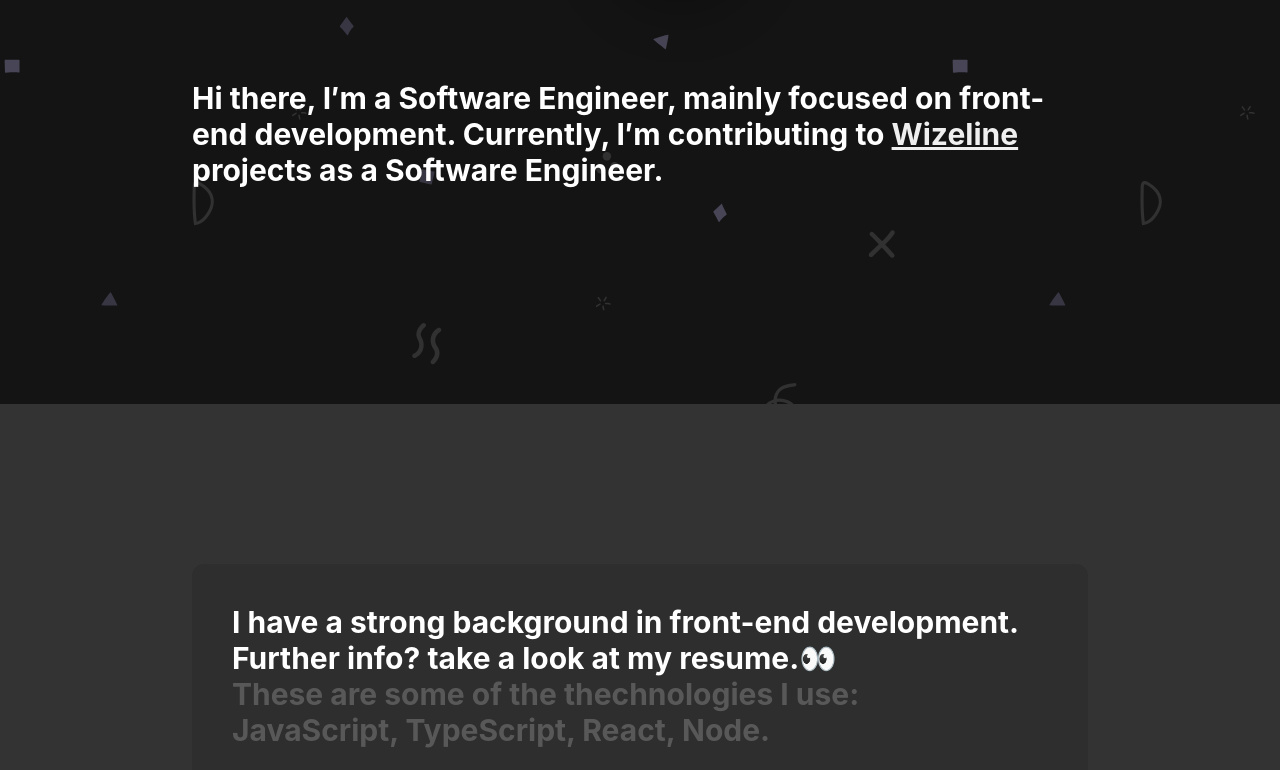
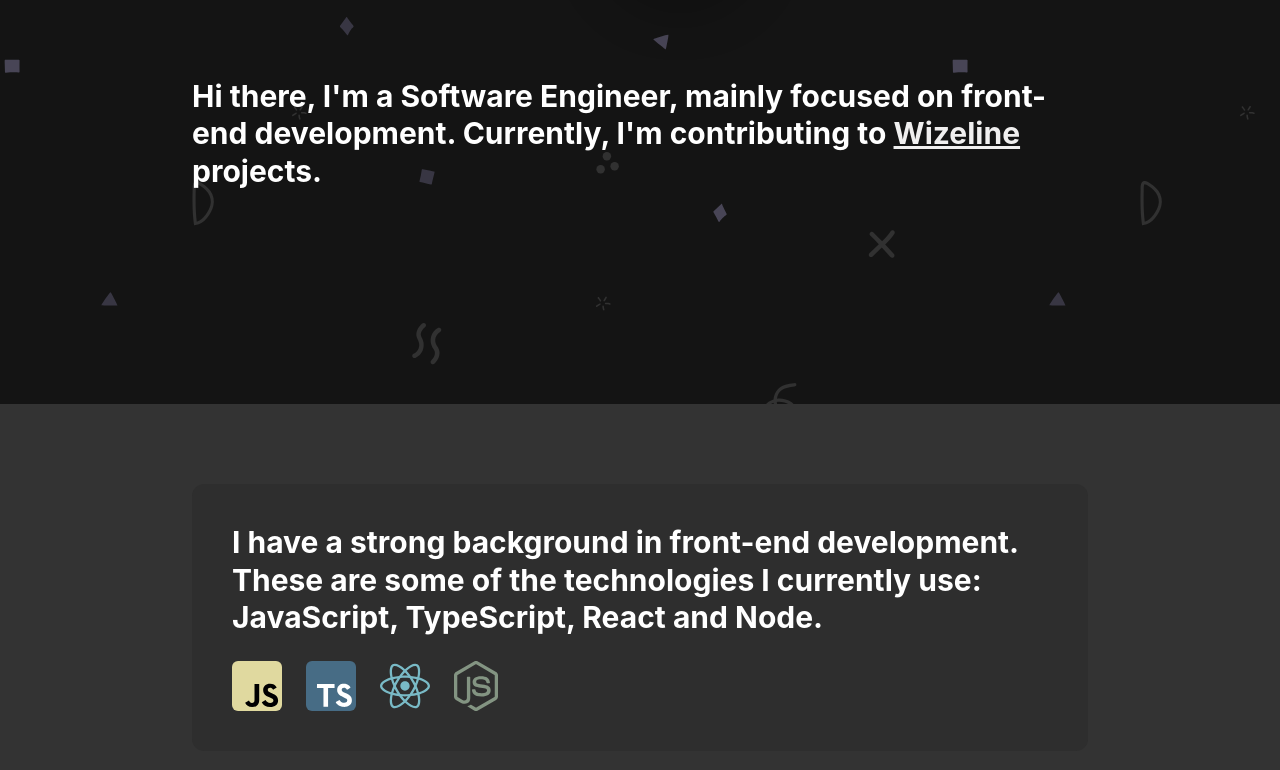
Before and after one commit to emigdio821/emigdio821.github.io, a React (Create React App) app: page / in a window 1280 px wide. Shown: the part 396-1166 px from the top of the page. Built offline with nearby package versions, Linux system fonts and the light colour scheme.

Commit message:
Refactored some code, deleted context

```diff
--- a/src/App.tsx
+++ b/src/App.tsx
@@ -3,23 +3,18 @@ import Navbar from "components/Nabvar";
 import Footer from "components/Footer";
 import AppdRoutes from "components/AppRoutes";
 import { BrowserRouter } from "react-router-dom";
-import { ScrollObserver } from "context/ScrollObserver";
 import { Box, ChakraProvider } from "@chakra-ui/react";
 
 export default function App() {
   return (
-    <ScrollObserver>
     <BrowserRouter>
       <ChakraProvider theme={theme}>
         <Navbar />
-          <Box
-            minH={{ base: "calc(100vh - 222px)", sm: "calc(100vh - 150px)" }}
-          >
+        <Box minH={{ base: "calc(100vh - 222px)", sm: "calc(100vh - 150px)" }}>
           <AppdRoutes />
         </Box>
         <Footer />
       </ChakraProvider>
     </BrowserRouter>
-    </ScrollObserver>
   );
 }
--- a/src/components/Bio.tsx
+++ b/src/components/Bio.tsx
@@ -36,7 +36,7 @@ export default function Bio() {
       <BioSection>
         <BioYear>2014</BioYear>
         <chakra.span>
-          <SemiBoldText>Telematics Engineering</SemiBoldText> Bachelor&prime;s
+          <SemiBoldText>Telematics Engineering</SemiBoldText> Bachelor&apos;s
           Degree, <SemiBoldText>University of Colima</SemiBoldText>.
         </chakra.span>
       </BioSection>
--- /dev/null
+++ b/src/components/CardText.tsx
@@ -0,0 +1,13 @@
+import { Text } from "@chakra-ui/react";
+
+export default function CardText({ children }: { children: React.ReactNode }) {
+  return (
+    <Text
+      fontWeight="bold"
+      lineHeight={1.25}
+      fontSize={{ base: "2xl", md: "3xl" }}
+    >
+      {children}
+    </Text>
+  );
+}
--- a/src/components/Hobbies.tsx
+++ b/src/components/Hobbies.tsx
@@ -1,22 +1,22 @@
-import { Box, useColorModeValue, Heading } from "@chakra-ui/react";
+import { Box, useColorModeValue } from "@chakra-ui/react";
 import MotionDiv from "./MotionDiv";
+import CardText from "./CardText";
 
 export default function Hobbies() {
   return (
+    <MotionDiv>
       <Box
         borderRadius="xl"
         p={{ base: 4, md: 10 }}
         mt={{ base: 4, md: 20 }}
-      mb={{ base: 4, md: 20 }}
         bg={useColorModeValue("#fafafa", "#2e2e2e")}
       >
-      <MotionDiv>
-        <Heading as="h2" size={{ base: "lg" }}>
+        <CardText>
           I love music. On my free time I like to play videogames or play drums.
-          I like to build custom pc&prime;s and custom keyboards. I&prime;m also
+          I like to build custom pc&apos;s and keyboards. I&apos;m also
           passionate about new technology topics 🤓.
-        </Heading>
+        </CardText>
+      </Box>
     </MotionDiv>
-    </Box>
   );
 }
--- a/src/components/HomeTitle.tsx
+++ b/src/components/HomeTitle.tsx
@@ -5,6 +5,7 @@ import {
   Flex,
   Stack,
   VStack,
+  chakra,
   Button,
   Heading,
   useColorModeValue,
@@ -14,6 +15,7 @@ import TextColorModeVal from "utils/TextColorModeVal";
 import styles from "assets/css/common.module.css";
 import EmAvatar from "./EmAvatar";
 import MotionDiv from "./MotionDiv";
+import CardText from "./CardText";
 
 export default function HomeTitle() {
   const titleBg = useColorModeValue(bgDark, bgLight);
@@ -23,7 +25,7 @@ export default function HomeTitle() {
       pb={20}
       minH="100vh"
       bgImage={titleBg}
-      mb={{ base: 4, md: 40 }}
+      mb={{ base: 4, md: 20 }}
       bgColor={useColorModeValue("#fafafa", "#141414")}
     >
       <VStack px={4} w="100%" justify="center">
@@ -60,9 +62,9 @@ export default function HomeTitle() {
             <EmAvatar />
           </Stack>
           <Box maxW="4xl">
-            <Heading as="h2" size={{ base: "lg" }}>
-              Hi there, I&prime;m a Software Engineer, mainly focused on
-              front-end development. Currently, I&prime;m contributing to{" "}
+            <CardText>
+              Hi there, I&apos;m a Software Engineer, mainly focused on
+              front-end development. Currently, I&apos;m contributing to{" "}
               <Button
                 as="a"
                 fontSize="lg"
@@ -74,12 +76,15 @@ export default function HomeTitle() {
                 color={TextColorModeVal()}
                 href="https://www.wizeline.com/"
               >
-                <Heading as="h2" size={{ base: "lg" }}>
+                <chakra.span
+                  fontWeight="700"
+                  fontSize={{ base: "2xl", md: "3xl" }}
+                >
                   Wizeline
-                </Heading>
+                </chakra.span>
               </Button>{" "}
-              projects as a Software Engineer.
-            </Heading>
+              projects.
+            </CardText>
           </Box>
         </MotionDiv>
       </VStack>
--- a/src/components/MotionDiv.tsx
+++ b/src/components/MotionDiv.tsx
@@ -2,15 +2,10 @@ import { motion, Variants } from "framer-motion";
 
 interface MotionDivProps {
   children: React.ReactNode;
-  delay?: number;
   y?: number;
 }
 
-export default function MotionDiv({
-  children,
-  delay = 0,
-  y = 20,
-}: MotionDivProps) {
+export default function MotionDiv({ children, y = 50 }: MotionDivProps) {
   const variants: Variants = {
     offscreen: {
       y,
@@ -28,8 +23,6 @@ export default function MotionDiv({
       opacity: 1,
       transition: {
         type: "tween",
-        // bounce: 0.4,
-        // duration: 1,
       },
     },
   };
@@ -39,7 +32,6 @@ export default function MotionDiv({
       initial="offscreen"
       variants={variants}
       whileInView="onscreen"
-      transition={{ delay }}
       viewport={{ once: true, amount: 0.4 }}
     >
       {children}
--- a/src/components/ResumeLeft.tsx
+++ b/src/components/ResumeLeft.tsx
@@ -113,7 +113,7 @@ export default function ResumeLeft({ pdfCallback }: ResumeLeftProps) {
           Telematics Engineer
         </Heading>
         <Box color={TextColorModeVal()}>
-          <Text fontSize="sm">Engineer&prime;s Degree</Text>
+          <Text fontSize="sm">Engineer&apos;s Degree</Text>
           <Text fontSize="sm">University of Colima</Text>
           <Text fontSize="sm">2010 - 2014</Text>
         </Box>
--- a/src/components/Skills.tsx
+++ b/src/components/Skills.tsx
@@ -1,33 +1,15 @@
-import { useContext, useRef } from "react";
-import {
-  Heading,
-  Box,
-  Image,
-  Stack,
-  useColorModeValue,
-} from "@chakra-ui/react";
-import { ScrollContext } from "context/ScrollObserver";
+import { Box, Image, Stack, useColorModeValue } from "@chakra-ui/react";
 import jsSvg from "assets/images/js.svg";
 import tsSvg from "assets/images/ts.svg";
 import reactSvg from "assets/images/react.svg";
 import nodeSvg from "assets/images/node.svg";
 import MotionDiv from "./MotionDiv";
-
-interface OpacityBlockProps {
-  progress: number;
-  blockNumber: number;
-}
+import CardText from "./CardText";
 
 interface ImgListProps {
   src: string;
   alt: string;
 }
-
-const opacityBlock = ({ progress, blockNumber }: OpacityBlockProps) => {
-  const currProgress = progress - blockNumber;
-  if (currProgress >= 0 && currProgress < 1) return 1;
-  return 0.2;
-};
 
 function ImgList({ src, alt }: ImgListProps) {
   return (
@@ -36,56 +18,26 @@ function ImgList({ src, alt }: ImgListProps) {
 }
 
 export default function Skills() {
-  const { scrollY } = useContext(ScrollContext);
-  const refContainer = useRef<HTMLDivElement>(null);
-  const numOfPages = 2;
-  let progress = 0;
-  const { current: elContainer } = refContainer;
-
-  if (elContainer) {
-    const { clientHeight, offsetTop } = elContainer;
-    const screenH = window.innerHeight;
-    const halfH = screenH / 2;
-    const percentY =
-      Math.min(
-        clientHeight + halfH,
-        Math.max(-screenH, scrollY - offsetTop) + halfH,
-      ) / clientHeight;
-    progress = Math.min(numOfPages - 0.5, Math.max(0.5, percentY * numOfPages));
-  }
-
   return (
+    <MotionDiv>
       <Box
         borderRadius="xl"
-      ref={refContainer}
         p={{ base: 4, md: 10 }}
         mb={{ base: 4, md: 20 }}
         bg={useColorModeValue("#fafafa", "#2e2e2e")}
       >
-      <MotionDiv>
         <Box>
-          <Box
-            transition="opacity 0.3s ease-in-out"
-            opacity={opacityBlock({ progress, blockNumber: 0 })}
-          >
-            <Heading as="h2" size={{ base: "lg" }}>
+          <CardText>
             I have a strong background in front-end development.
-            </Heading>
-            <Heading as="h2" size={{ base: "lg" }}>
-              Further info? take a look at my resume.👀
-            </Heading>
+          </CardText>
         </Box>
-          <Box
-            transition="opacity 0.3s ease-in-out"
-            opacity={opacityBlock({ progress, blockNumber: 1 })}
-          >
-            <Heading as="h2" size={{ base: "lg" }}>
-              These are some of the thechnologies I use:
-            </Heading>
-            <Heading as="h2" size={{ base: "lg" }} mb={6}>
-              JavaScript, TypeScript, React, Node.
-            </Heading>
+        <Box>
+          <CardText>
+            These are some of the technologies I currently use: JavaScript,
+            TypeScript, React and Node.
+          </CardText>
           <Stack
+            mt={6}
             direction="row"
             filter="grayscale(70%);"
             spacing={{ base: 2, sm: 6 }}
@@ -98,6 +50,5 @@ export default function Skills() {
         </Box>
       </Box>
     </MotionDiv>
-    </Box>
   );
 }
--- a/src/context/ScrollObserver.tsx
+++ /dev/null
@@ -1,45 +0,0 @@
-import {
-  createContext,
-  useCallback,
-  useEffect,
-  useState,
-  useMemo,
-} from "react";
-
-interface ScrollValue {
-  scrollY: number;
-}
-
-interface ScrollObserverProps {
-  children: React.ReactNode;
-}
-
-export const ScrollContext = createContext<ScrollValue>({ scrollY: 0 });
-
-export function ScrollObserver({ children }: ScrollObserverProps) {
-  const [scrollY, setScrollY] = useState(0);
-  const scrollYMem = useMemo(
-    () => ({
-      scrollY,
-    }),
-    [scrollY],
-  );
-
-  const handleScroll = useCallback(() => {
-    setScrollY(window.scrollY);
-  }, []);
-
-  useEffect(() => {
-    document.addEventListener("scroll", handleScroll, { passive: true });
-
-    return () => {
-      document.removeEventListener("scroll", handleScroll);
-    };
-  }, [handleScroll]);
-
-  return (
-    <ScrollContext.Provider value={scrollYMem}>
-      {children}
-    </ScrollContext.Provider>
-  );
-}
```
Lines whose indentation alone changed are shown as unchanged.
